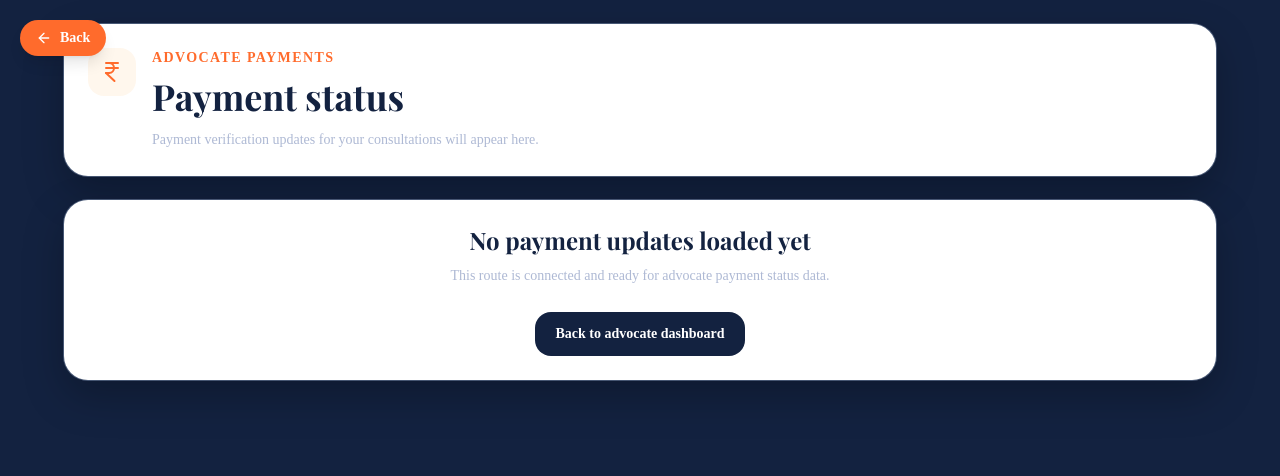
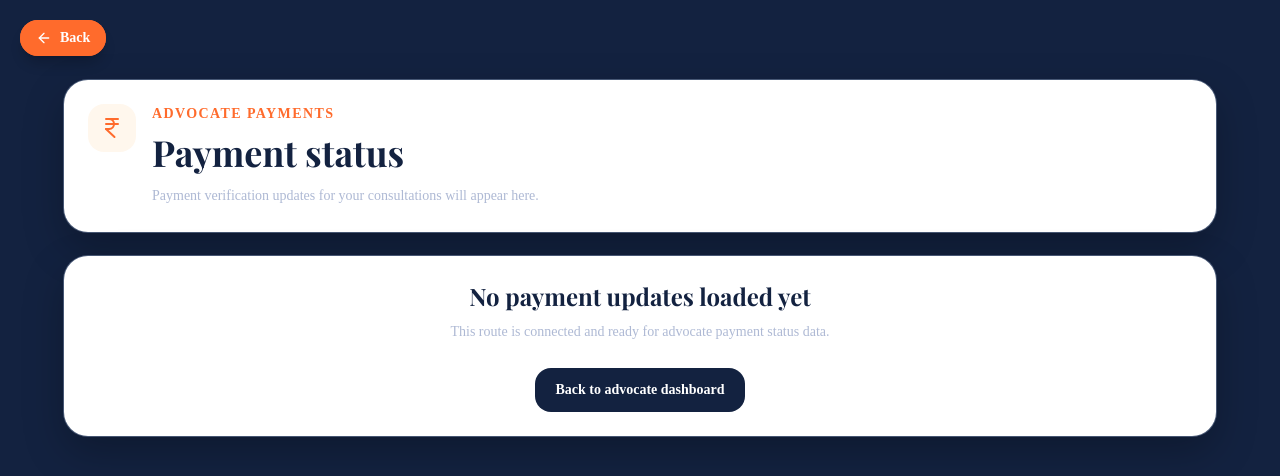
Before and after one commit to priestly-ops/Nayam, a Next.js app in the folder nyaaymitr/: page /advocate/payments in a window 1280 px wide. Shown: the top 476 px of the page. Built offline with nearby package versions, Linux system fonts and the light colour scheme; a web font is replaced by a local one.

Commit message:
Add standard back button to advocate payments page

```diff
--- a/nyaaymitr/app/(dashboard)/advocate/payments/page.tsx
+++ b/nyaaymitr/app/(dashboard)/advocate/payments/page.tsx
@@ -1,10 +1,15 @@
 import Link from 'next/link';
 import { IndianRupee } from 'lucide-react';
+import { BackButton } from '@/components/common/BackButton';
 
 export default function AdvocatePaymentsPage() {
   return (
-    <main className="min-h-screen bg-nyaay-surface px-5 py-6 text-nyaay-navy md:px-10">
-      <section className="mx-auto max-w-6xl space-y-6">
+    <main className="relative min-h-screen bg-nyaay-surface px-5 py-6 text-nyaay-navy md:px-10">
+      <div className="fixed left-5 top-5 z-[9999]">
+        <BackButton fallbackHref="/advocate/dashboard" label="Back" variant="floating" />
+      </div>
+
+      <section className="mx-auto max-w-6xl space-y-6 pt-14">
         <header className="rounded-3xl bg-white p-6 shadow-card ring-1 ring-nyaay-border/70">
           <div className="flex items-start gap-4">
             <div className="flex h-12 w-12 items-center justify-center rounded-2xl bg-orange-50 text-nyaay-saffron">
```
